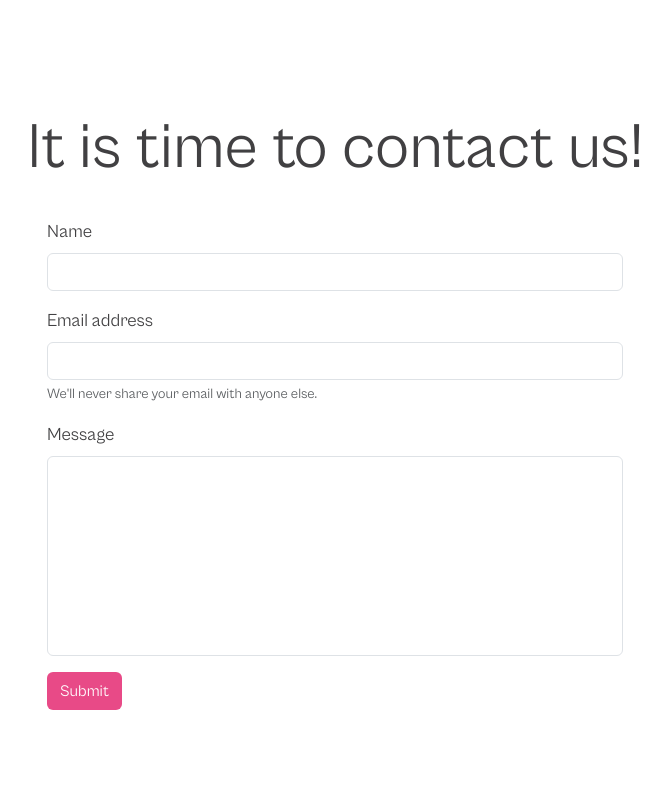
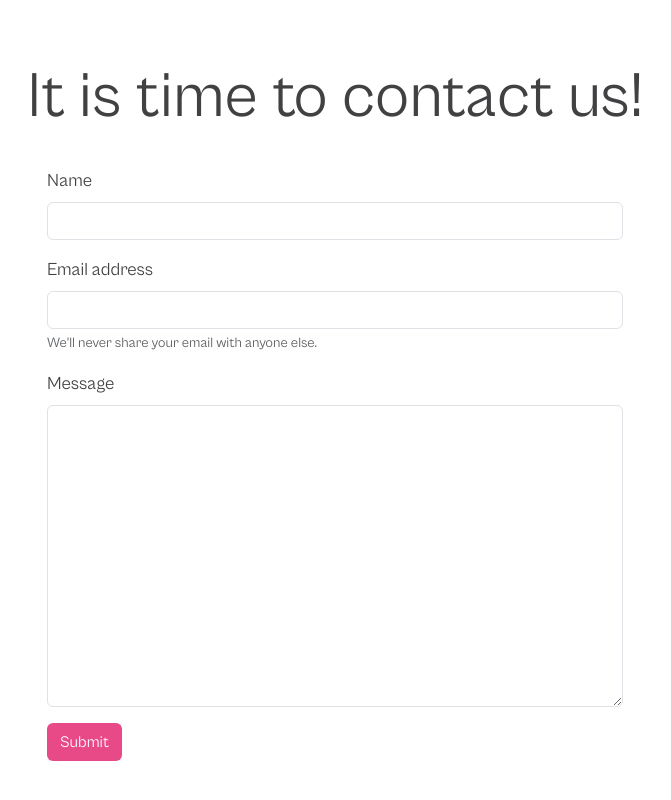
Before and after one commit to Intentional-Technology/portfolio, a Next.js app in the folder frontend/ITPortfolio/: page / in a window 1280 px wide. Shown: the part 2414-3214 px from the top of the page, without its empty margins (305-976 px from the left). Built offline with nearby package versions, Linux system fonts and the light colour scheme.

Commit message:
cleaning up message contact form piece

```diff
--- a/frontend/ITPortfolio/src/components/pages/index/ContactForm.tsx
+++ b/frontend/ITPortfolio/src/components/pages/index/ContactForm.tsx
@@ -93,14 +93,13 @@ function Form() {
           >
             Message
           </label>
-          <input
-            type="textarea"
+          <textarea
+            rows="12"
             className="form-control"
             id="messageInput"
             aria-describedby="messageHelp"
             value={message}
             onChange={(e) => setMessage(e.target.value)}
-            style={{ height: "200px" }}
           />
         </div>
         <div className="d-flex align-items-center">
```
